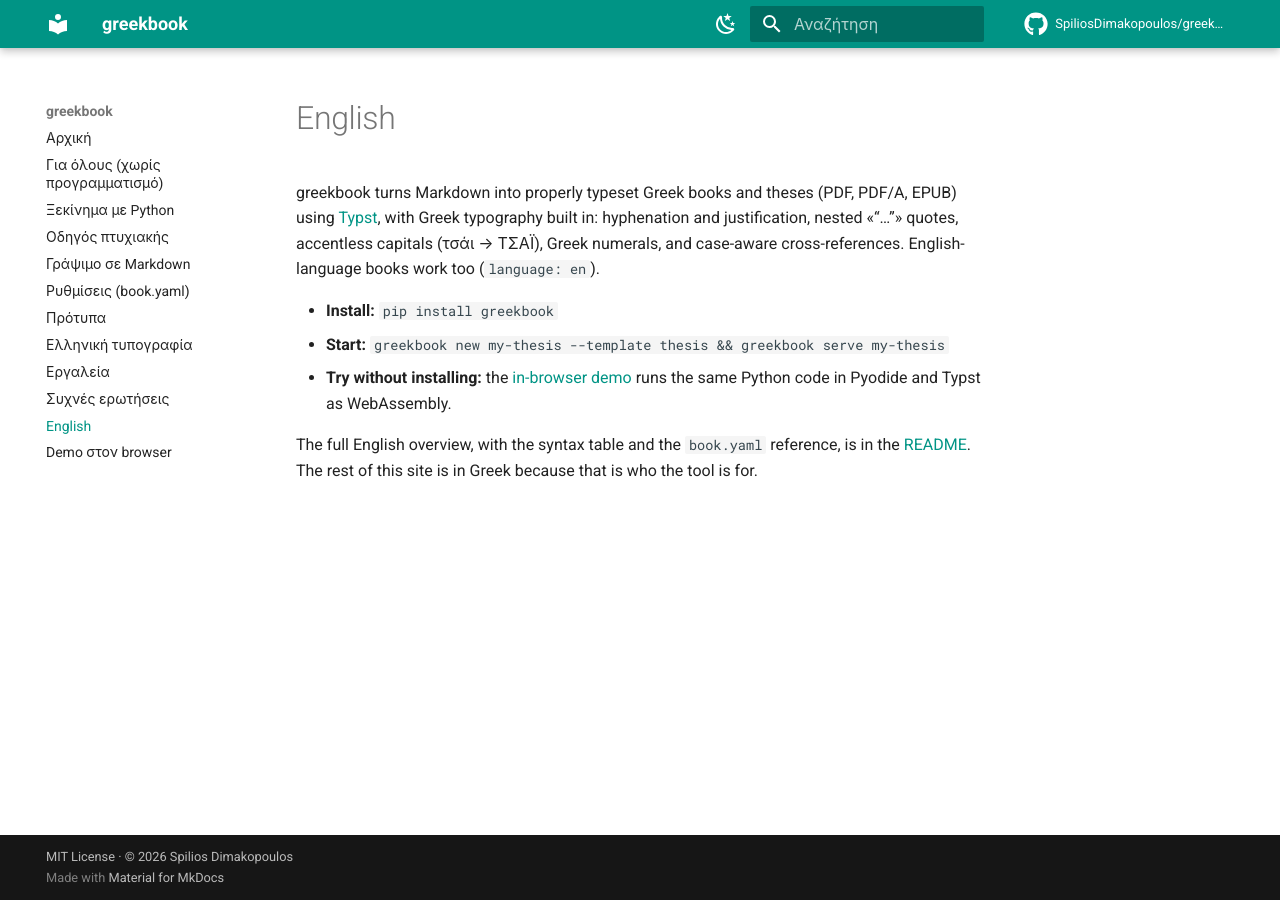
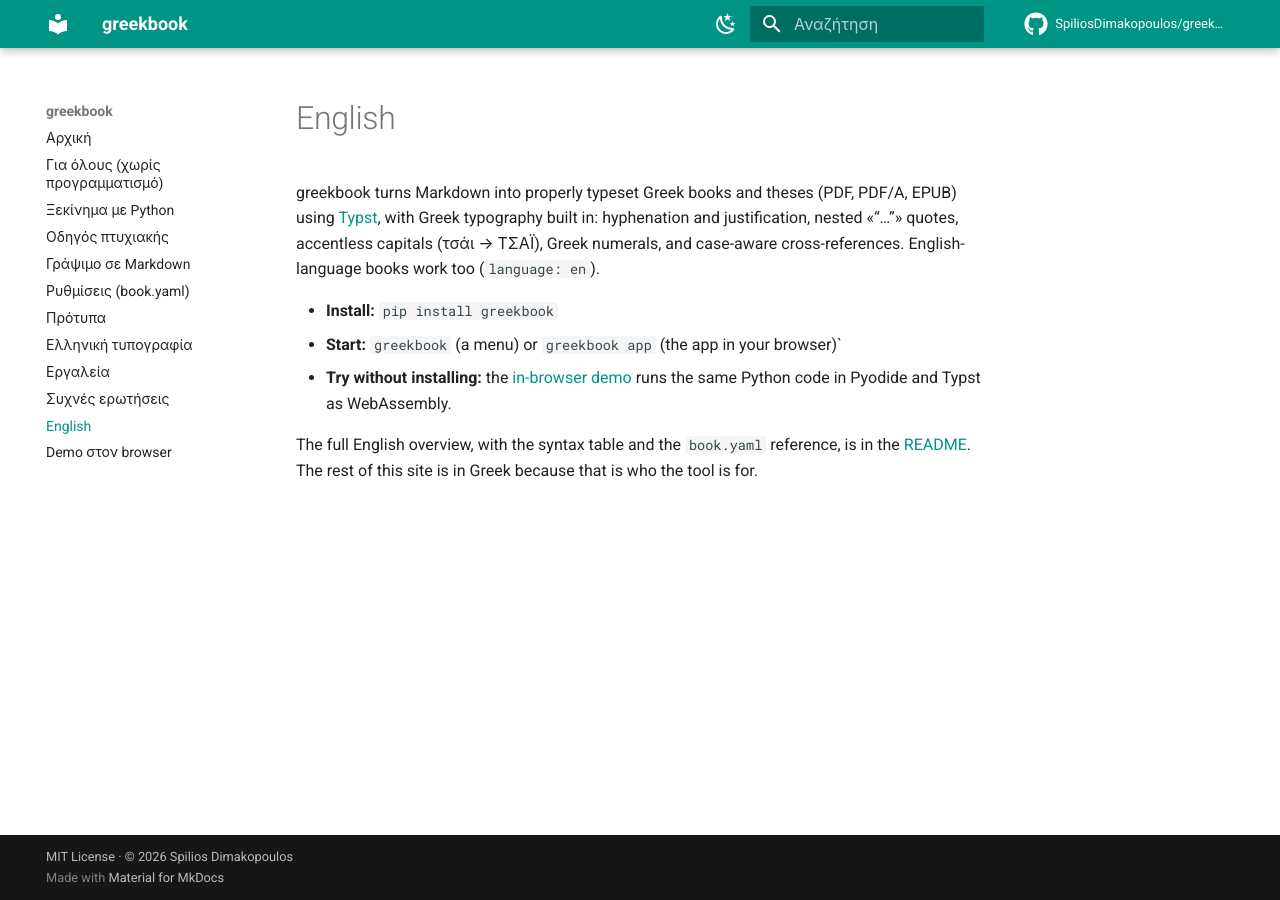
Before and after one commit to SpiliosDimakopoulos/greekbook, an MkDocs documentation site: the page built from docs/en.md, in a window 1280 px wide. Built offline with MkDocs 1.6.1 and Material for MkDocs 9.7.7, drawn with Linux system fonts in a browser that asks for light colours; comment, search, counter and statistics services are not loaded.

Commit message:
Docs: current version and app command

```diff
--- a/docs/en.md
+++ b/docs/en.md
@@ -6,7 +6,7 @@
 and case-aware cross-references. English-language books work too (`language: en`).
 
 - **Install:** `pip install greekbook`
-- **Start:** `greekbook new my-thesis --template thesis && greekbook serve my-thesis`
+- **Start:** `greekbook` (a menu) or `greekbook app` (the app in your browser)`
 - **Try without installing:** the [in-browser demo](demo/) runs the same Python code in
   Pyodide and Typst as WebAssembly.
 
```
Also changed, not shown: docs/egkatastasi.md (+1 -1 lines).
